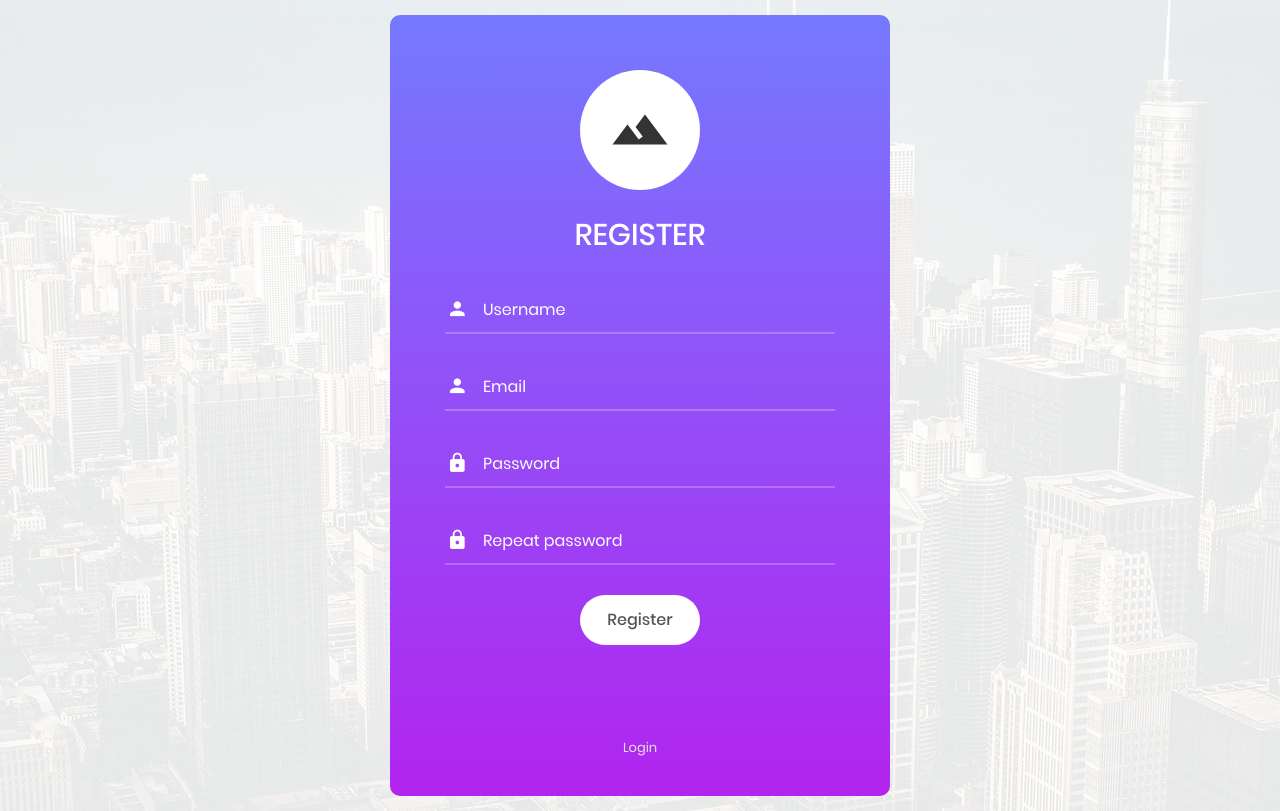
After one commit to arigeram1/standBlog, a Django app: page /register in a window 1280 px wide. The commit adds this page. Run offline with Django 5.2, Linux system fonts and the light colour scheme; some libraries are stand-ins or nearby versions.

Commit message:
create register segment on account_app

```diff
--- /dev/null
+++ b/account_app/templates/account_app/Register.html
@@ -0,0 +1,112 @@
+{% load static %}
+
+<!DOCTYPE html>
+<html lang="en">
+<head>
+	<title>Register V3</title>
+	<meta charset="UTF-8">
+	<meta name="viewport" content="width=device-width, initial-scale=1">
+<!--===============================================================================================-->
+	<link rel="icon" type="image/png" href="{% static "account_app/images/icons/favicon.ico" %}"/>
+<!--===============================================================================================-->
+	<link rel="stylesheet" type="text/css" href="{% static "account_app/vendor/bootstrap/css/bootstrap.min.css" %}">
+<!--===============================================================================================-->
+	<link rel="stylesheet" type="text/css" href="{% static "account_app/fonts/font-awesome-4.7.0/css/font-awesome.min.css" %}">
+<!--===============================================================================================-->
+	<link rel="stylesheet" type="text/css" href="{% static "account_app/fonts/iconic/css/material-design-iconic-font.min.css" %}">
+<!--===============================================================================================-->
+	<link rel="stylesheet" type="text/css" href="{% static "account_app/vendor/animate/animate.css" %}">
+<!--===============================================================================================-->
+	<link rel="stylesheet" type="text/css" href="{% static "account_app/vendor/css-hamburgers/hamburgers.min.css" %}">
+<!--===============================================================================================-->
+	<link rel="stylesheet" type="text/css" href="{% static "account_app/vendor/animsition/css/animsition.min.css" %}">
+<!--===============================================================================================-->
+	<link rel="stylesheet" type="text/css" href="{% static "account_app/vendor/select2/select2.min.css" %}">
+<!--===============================================================================================-->
+	<link rel="stylesheet" type="text/css" href="{% static "account_app/vendor/daterangepicker/daterangepicker.css" %}">
+<!--===============================================================================================-->
+	<link rel="stylesheet" type="text/css" href="{% static "account_app/css/util.css" %}">
+	<link rel="stylesheet" type="text/css" href="{% static "account_app/css/main.css" %}">
+<!--===============================================================================================-->
+</head>
+<body>
+
+	<div class="limiter">
+		<div class="container-login100" style="background-image: url('{% static "account_app/images/bg-01.jpg" %}');">
+			<div class="wrap-login100">
+				<form class="login100-form validate-form" method="post" action="">
+                    {% csrf_token %}
+					<span class="login100-form-logo">
+						<i class="zmdi zmdi-landscape"></i>
+					</span>
+
+					<span class="login100-form-title p-b-34 p-t-27">
+						Register
+					</span>
+                    {% if errors %}
+
+                        {% for error in errors %}
+
+                            <p class="text-center text-danger rounded bg-white mb-2">{{ error }}</p>
+
+                        {% endfor %}
+
+
+                    {% endif %}
+
+					<div class="wrap-input100 validate-input" data-validate = "Enter username">
+						<input class="input100" type="text" name="username" placeholder="Username">
+						<span class="focus-input100" data-placeholder="&#xf207;"></span>
+					</div>
+                    <div class="wrap-input100 validate-input" data-validate = "Enter username">
+						<input class="input100" type="email" name="email" placeholder="Email">
+						<span class="focus-input100" data-placeholder="&#xf207;"></span>
+					</div>
+
+					<div class="wrap-input100 validate-input" data-validate="Enter password">
+						<input class="input100" type="password" name="password1" placeholder="Password">
+						<span class="focus-input100" data-placeholder="&#xf191;"></span>
+					</div>
+                    <div class="wrap-input100 validate-input" data-validate="Enter password">
+						<input class="input100" type="password" name="password2" placeholder="Repeat password">
+						<span class="focus-input100" data-placeholder="&#xf191;"></span>
+					</div>
+
+					<div class="container-login100-form-btn">
+						<button class="login100-form-btn" type="submit">
+							Register
+						</button>
+					</div>
+
+					<div class="text-center p-t-90">
+						<a class="txt1" href="#">
+							Login
+						</a>
+					</div>
+				</form>
+			</div>
+		</div>
+	</div>
+
+
+	<div id="dropDownSelect1"></div>
+
+<!--===============================================================================================-->
+	<script src="{% static "account_app/vendor/jquery/jquery-3.2.1.min.js" %}"></script>
+<!--===============================================================================================-->
+	<script src="{% static "account_app/vendor/animsition/js/animsition.min.js" %}"></script>
+<!--===============================================================================================-->
+	<script src="{% static "account_app/vendor/bootstrap/js/popper.js" %}"></script>
+	<script src="{% static "account_app/vendor/bootstrap/js/bootstrap.min.js" %}"></script>
+<!--===============================================================================================-->
+	<script src="{% static "account_app/vendor/select2/select2.min.js" %}"></script>
+<!--===============================================================================================-->
+	<script src="{% static "account_app/vendor/daterangepicker/moment.min.js" %}"></script>
+	<script src="{% static "account_app/vendor/daterangepicker/daterangepicker.js" %}"></script>
+<!--===============================================================================================-->
+	<script src="{% static "account_app/vendor/countdowntime/countdowntime.js" %}"></script>
+<!--===============================================================================================-->
+	<script src="{% static "account_app/js/main.js" %}"></script>
+
+</body>
+</html>
--- a/account_app/urls.py
+++ b/account_app/urls.py
@@ -6,6 +6,8 @@ from . import views
 
 urlpatterns = [
 
-    path('login', views.loginView)
+    path('login', views.loginView),
+    path('logout',views.logoutView),
+    path('register',views.registerView)
 
 ]
--- a/account_app/views.py
+++ b/account_app/views.py
@@ -1,6 +1,8 @@
 from django.shortcuts import render,redirect
 
-from django.contrib.auth import authenticate , login
+from django.contrib.auth import authenticate , login,logout
+
+from django.contrib.auth.models import User
 
 def loginView(request):
 
@@ -24,3 +26,40 @@ def loginView(request):
             return redirect('/login')
 
     return render(request, 'account_app/Login.html')
+
+
+def logoutView(request):
+
+        logout(request)
+
+        return redirect('/')
+
+
+
+def registerView(request):
+
+    errors = []
+
+    if request.user.is_authenticated:
+
+        return redirect('/')
+
+    if request.method == 'POST':
+
+        username = request.POST.get('username')
+        email = request.POST.get('email')
+        password1 = request.POST.get('password1')
+        password2 = request.POST.get('password2')
+
+        if password1 != password2:
+
+            errors.append('passwords are not same')
+            return render(request, 'account_app/Register.html', context={'errors':errors})
+
+        user = User.objects.create(username=username,password=password1,email=email)
+
+        login(request,user)
+        return redirect('/')
+
+
+    return render(request, 'account_app/Register.html')
```
Also changed, not shown: home_app/templates/home_app/index.html (+56 -14 lines).
